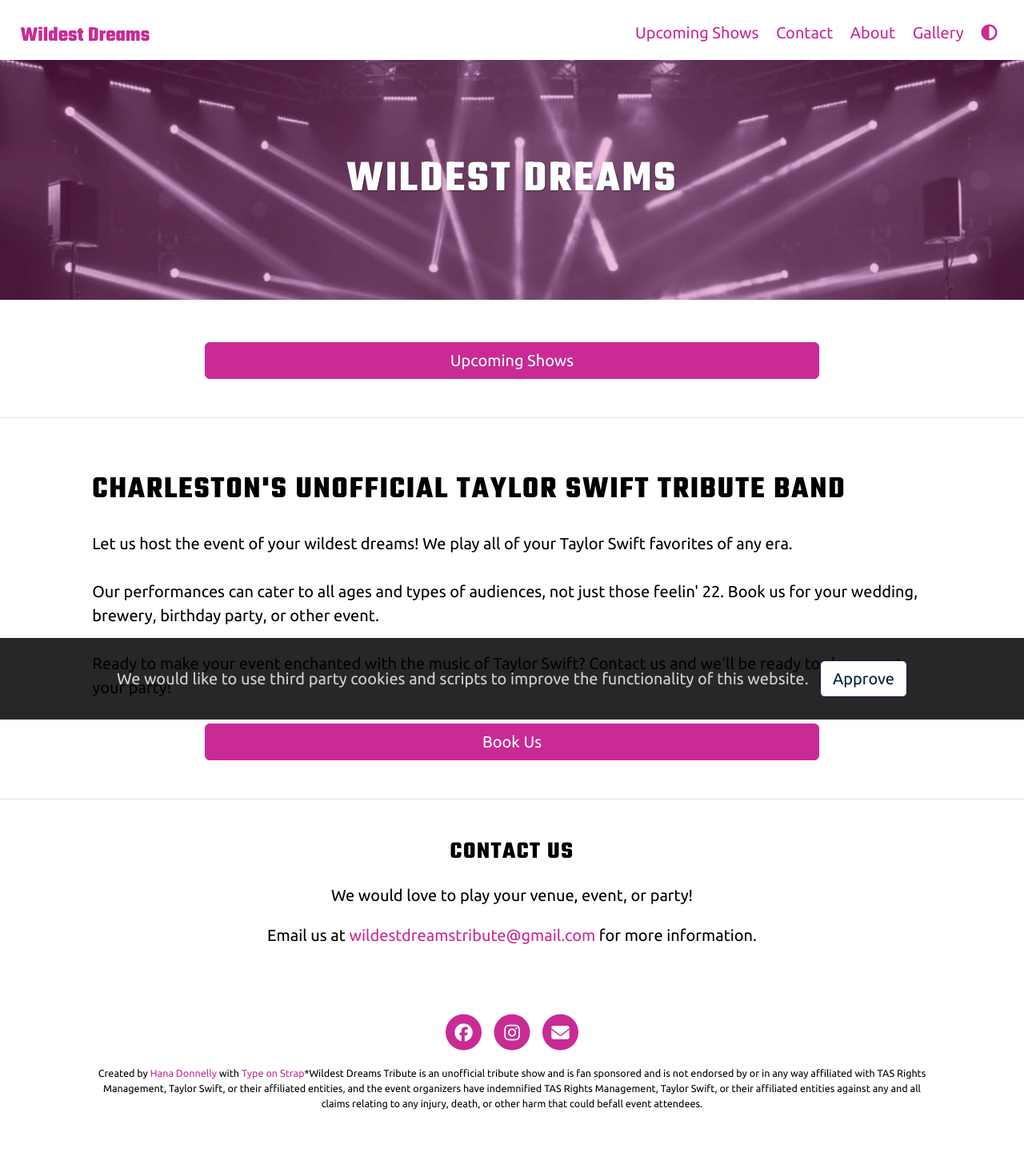
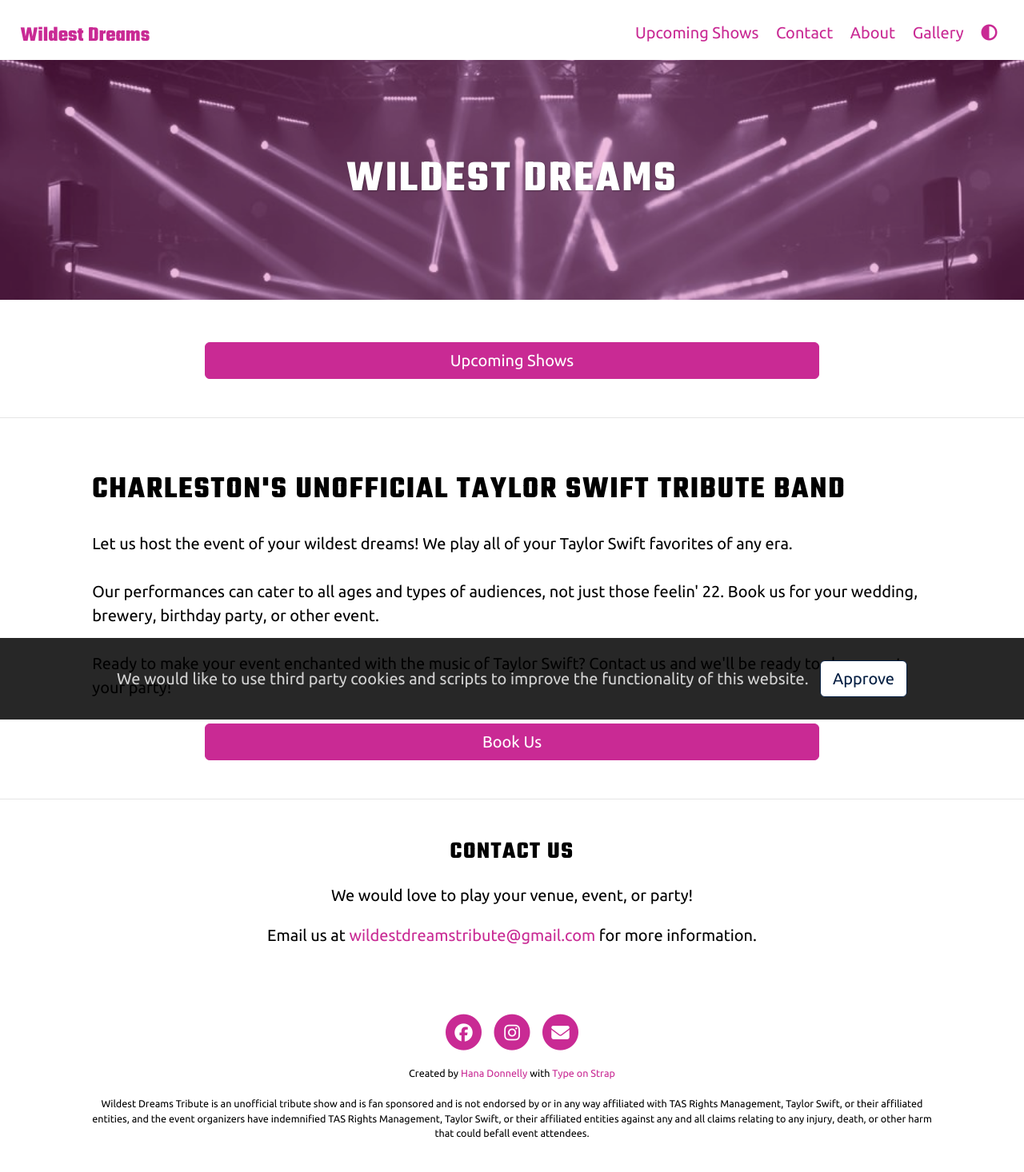
Before and after one commit to hanaEdonnelly/WildestDreams, a Jekyll site: the page built from index.html, in a window 1280 px wide. Shown: the whole page at 80% size. Built offline with Jekyll 4.4.1, drawn with Linux system fonts in a browser that asks for light colours; before the commit the page ends 1428 px from its top, so only the background shows below that.

```diff
--- a/_includes/default/footer.liquid
+++ b/_includes/default/footer.liquid
@@ -7,7 +7,7 @@
     </div>
     <p class="text" id="footer-text">
         <br>
-        {{ site.footer_text | default: "Created by Hana Donnelly with <a href='https://github.com/sylhare/Type-on-Strap'>Type on Strap</a>" }}*Wildest Dreams Tribute is an unofficial tribute show and is fan sponsored and is not endorsed by or in any way affiliated with TAS Rights Management, Taylor Swift, or their affiliated entities, and the event organizers have indemnified TAS Rights Management, Taylor Swift, or their affiliated entities against any and all claims relating to any injury, death, or other harm that could befall event attendees.
+        {{ site.footer_text | default: "Created by Hana Donnelly with <a href='https://github.com/sylhare/Type-on-Strap'>Type on Strap</a>" }}<br><br>Wildest Dreams Tribute is an unofficial tribute show and is fan sponsored and is not endorsed by or in any way affiliated with TAS Rights Management, Taylor Swift, or their affiliated entities, and the event organizers have indemnified TAS Rights Management, Taylor Swift, or their affiliated entities against any and all claims relating to any injury, death, or other harm that could befall event attendees.
 </p>
     <!--{% if site.mermaid %}
         <script type="module">
```
